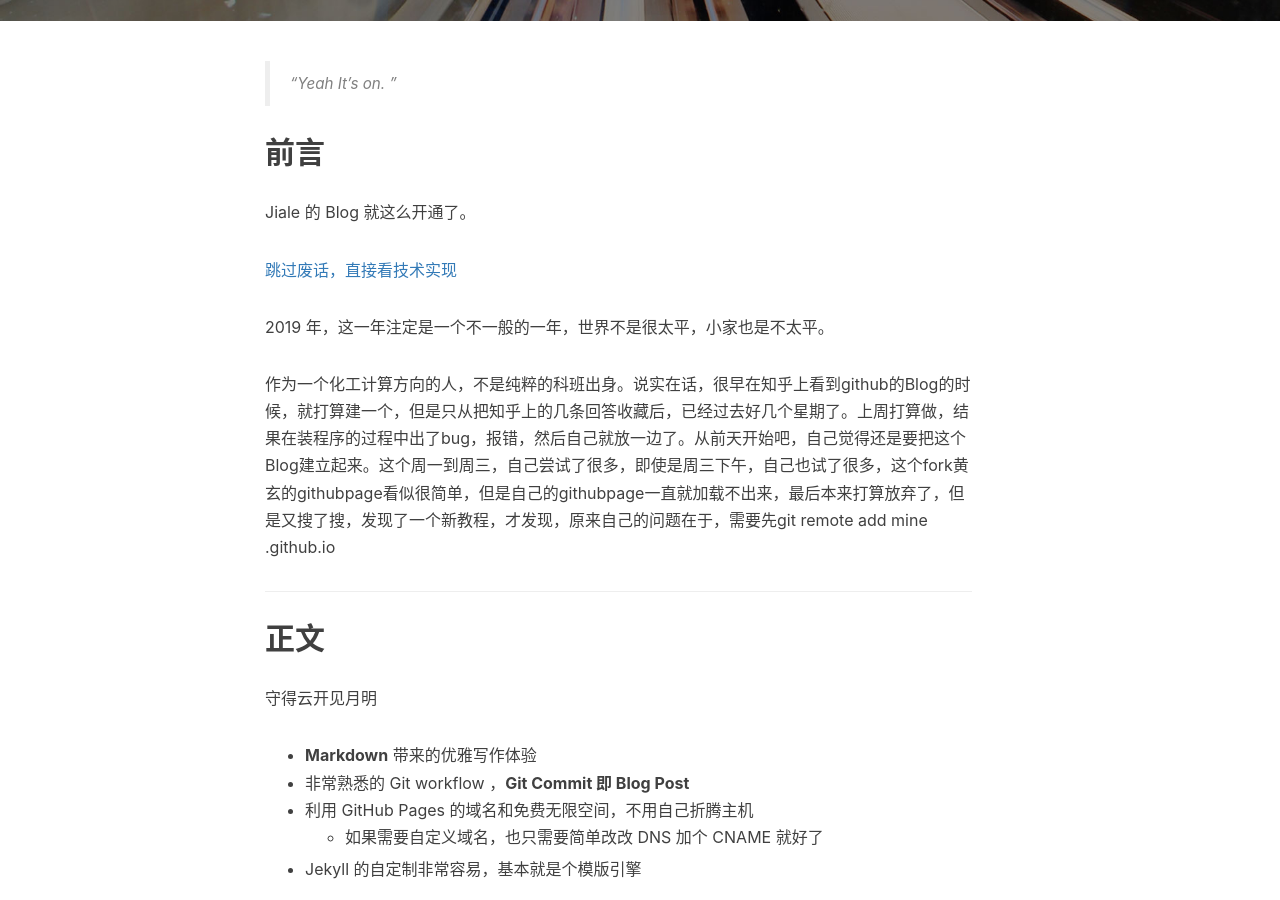
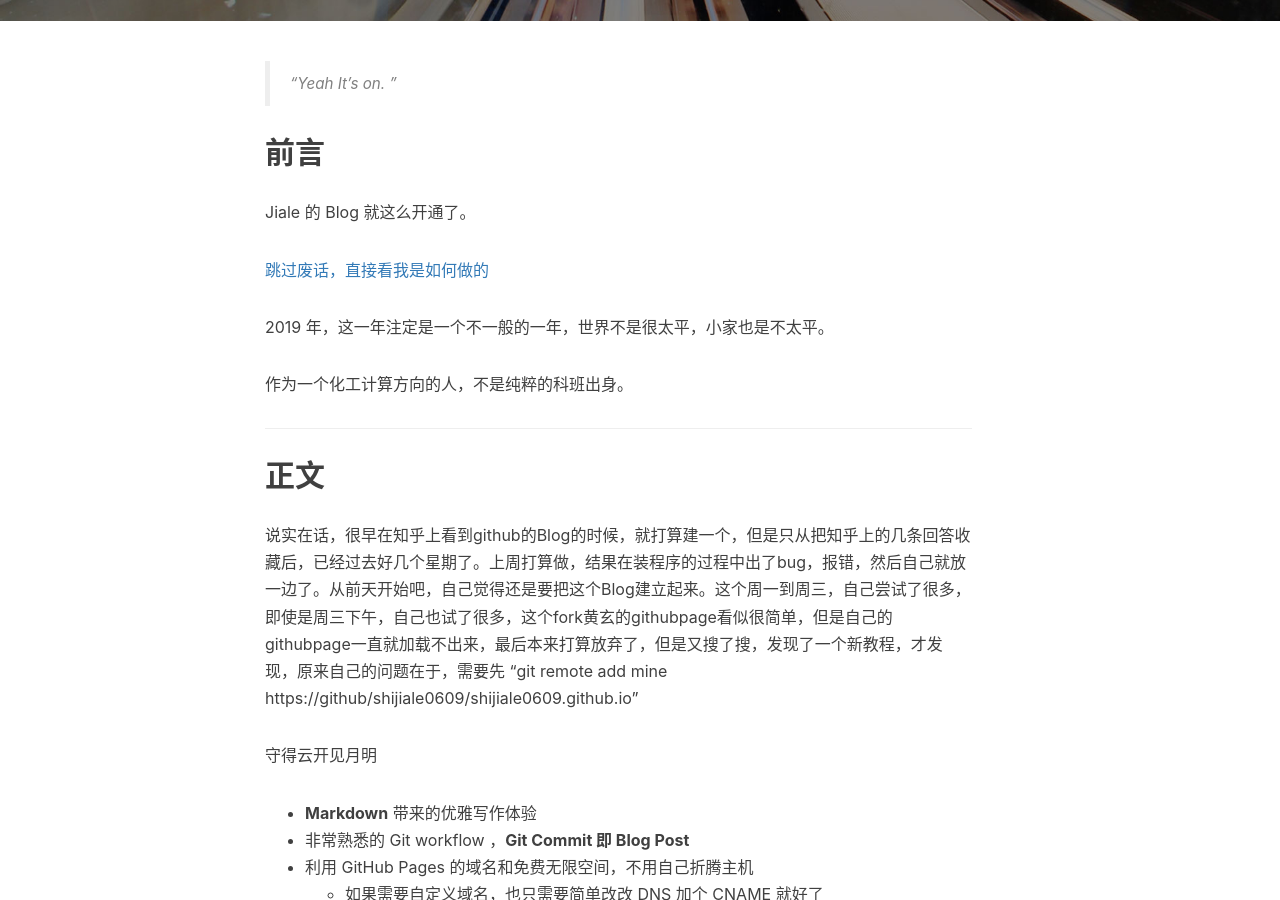
Before and after one commit to shijiale0609/shijiale0609.github.io, a Jekyll site: the page built from _posts/2019-05-08-js-version.markdown, in a window 1280 px wide and 900 px high, scrolled down 502 px. Built offline with Jekyll 4.4.1, drawn with Linux system fonts in a browser that asks for light colours; nearby versions of some CDN libraries; comment, search, counter and statistics services are not loaded.

Commit message:
update first post

```diff
--- a/_posts/2019-05-08-js-version.markdown
+++ b/_posts/2019-05-08-js-version.markdown
@@ -16,19 +16,21 @@ tags:
 
 Jiale 的 Blog 就这么开通了。
 
-[跳过废话，直接看技术实现 ](#build)
+[跳过废话，直接看我是如何做的](#build)
 
 
 
 2019 年，这一年注定是一个不一般的一年，世界不是很太平，小家也是不太平。
 
-作为一个化工计算方向的人，不是纯粹的科班出身。说实在话，很早在知乎上看到github的Blog的时候，就打算建一个，但是只从把知乎上的几条回答收藏后，已经过去好几个星期了。上周打算做，结果在装程序的过程中出了bug，报错，然后自己就放一边了。从前天开始吧，自己觉得还是要把这个Blog建立起来。这个周一到周三，自己尝试了很多，即使是周三下午，自己也试了很多，这个fork黄玄的githubpage看似很简单，但是自己的githubpage一直就加载不出来，最后本来打算放弃了，但是又搜了搜，发现了一个新教程，才发现，原来自己的问题在于，需要先git remote add mine <username>.github.io
+作为一个化工计算方向的人，不是纯粹的科班出身。
 
 
 <p id = "build"></p>
 ---
 
 ## 正文
+
+说实在话，很早在知乎上看到github的Blog的时候，就打算建一个，但是只从把知乎上的几条回答收藏后，已经过去好几个星期了。上周打算做，结果在装程序的过程中出了bug，报错，然后自己就放一边了。从前天开始吧，自己觉得还是要把这个Blog建立起来。这个周一到周三，自己尝试了很多，即使是周三下午，自己也试了很多，这个fork黄玄的githubpage看似很简单，但是自己的githubpage一直就加载不出来，最后本来打算放弃了，但是又搜了搜，发现了一个新教程，才发现，原来自己的问题在于，需要先 "git remote add mine https://github/shijiale0609/shijiale0609.github.io"
 
 守得云开见月明
 
```
